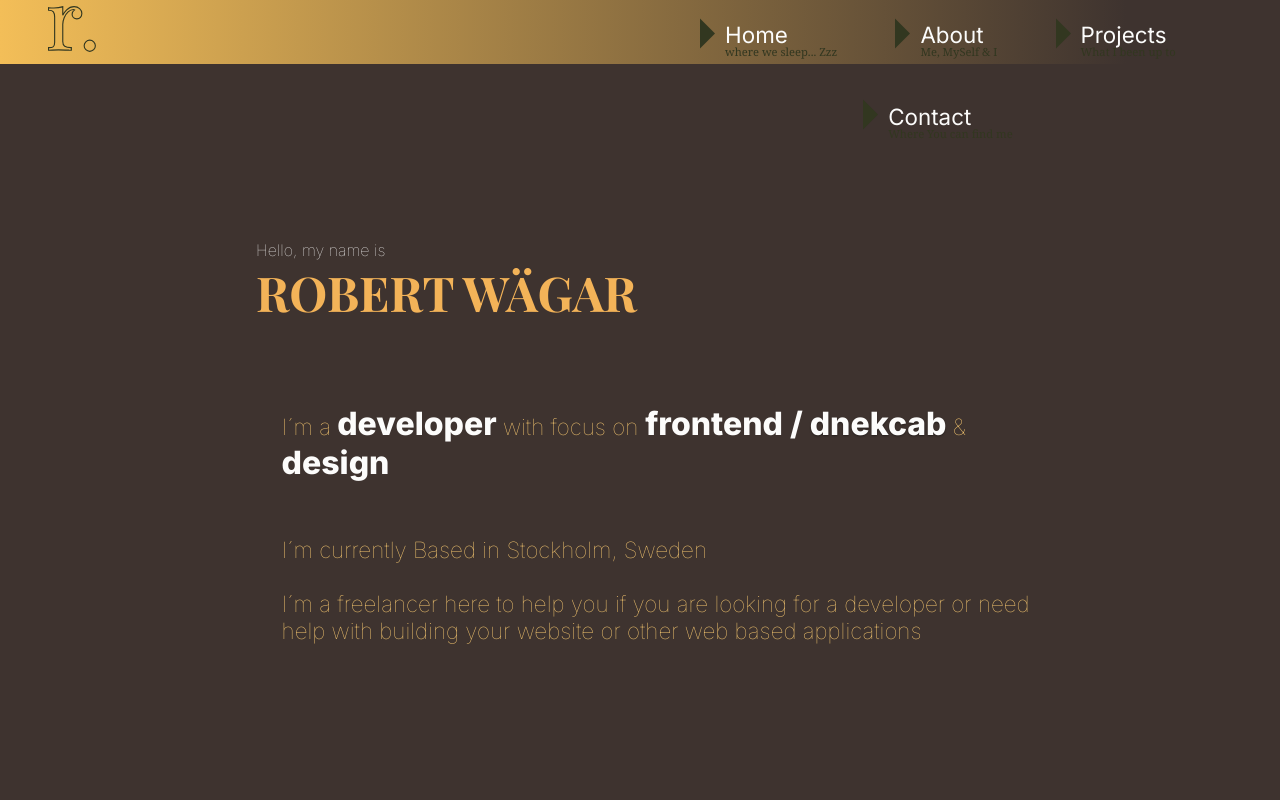
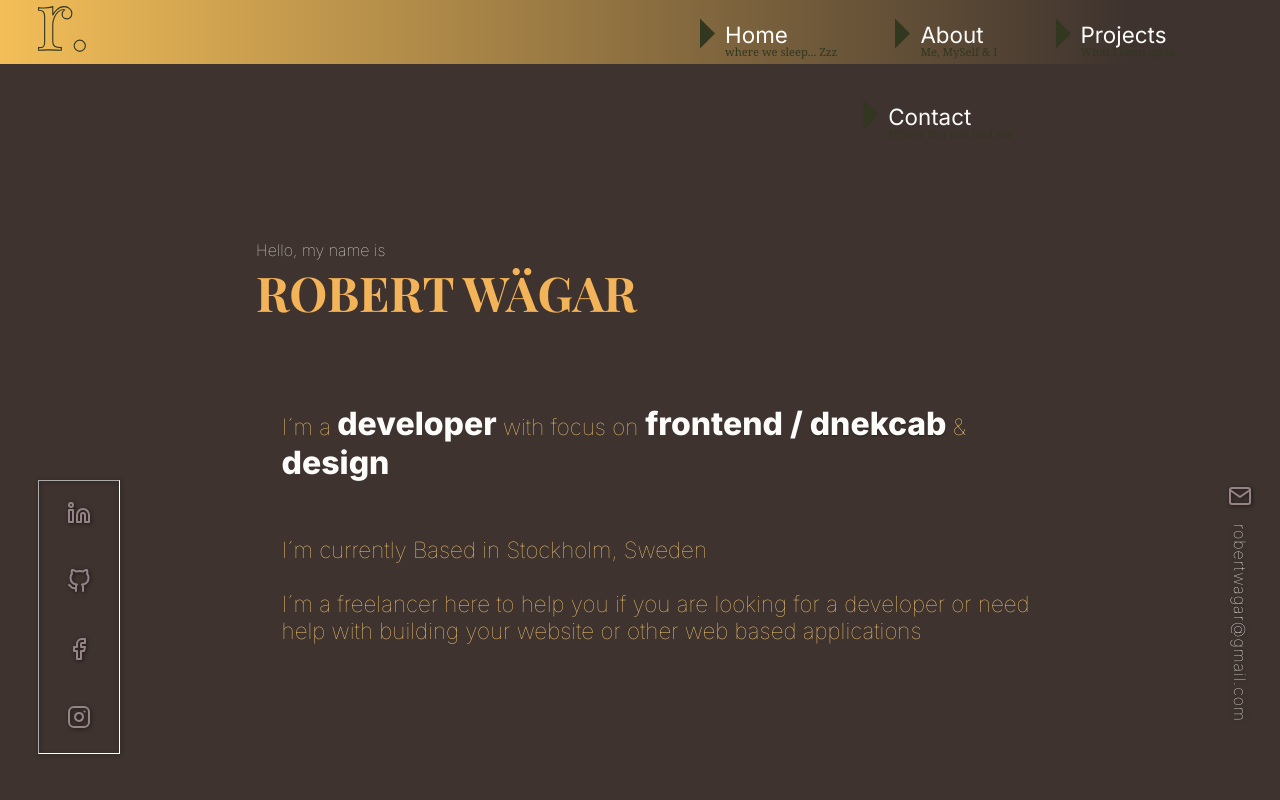
Before and after one commit to robonexx/portfolio_clean_version-main, a React (Create React App) app: page / in a window 1280 px wide. Shown: the top 800 px of the page. Built offline with nearby package versions, Linux system fonts and the light colour scheme; the HTML template or start-up script is replaced by a standard one.

Commit message:
sidebar and mail components, hover styling, next up about page and footer

```diff
--- a/src/App.js
+++ b/src/App.js
@@ -1,6 +1,8 @@
 import React from 'react'
 import './main.scss'
 import Nav from './components/Nav/Nav'
+import SideBar from './components/sidebar/sidebar'
+import Mail from './components/email/Mail'
 import Home from './pages/Home/Home'
 import About from './pages/About/About'
 import Projects from './pages/Projects/Projects'
@@ -14,6 +16,8 @@ function App() {
   return (
     <Router>
       <Nav />
+      <SideBar />
+      <Mail />
                   <Switch>
                       <Route exact path="/" component={Home}/>
                       <Route path="/about" component={About}/>
--- a/src/components/Nav/nav.scss
+++ b/src/components/Nav/nav.scss
@@ -83,7 +83,7 @@
   }
 }
 .logo {
-    margin: 0 0 0 3rem;
+    margin: 0 0 0 3vw;
     width: 3rem;
     transition: all 0.3s ease;
 
--- /dev/null
+++ b/src/components/email/Mail.js
@@ -0,0 +1,17 @@
+import React from 'react';
+import './mail.scss'
+import { FiMail } from "react-icons/fi";
+
+const Mail = () => {
+    return (
+        <div className="mail">
+            <div className="mail-info">
+                <a href="https://www.linkedin.com/in/robert-w%C3%A4gar-1b4661139/" target="_blank"> <FiMail className="mail-item mail-icon" /></a>
+                <h3 className="mail-text">robertwagar@gmail.com</h3>
+
+            </div>
+        </div>
+     );
+}
+
+export default Mail;
--- /dev/null
+++ b/src/components/email/mail.scss
@@ -0,0 +1,68 @@
+.mail {
+    position: fixed;
+    right: 3vw;
+    top: 60vh;
+    width: 42px;
+    z-index: 50;
+    display: flex;
+
+
+}
+.mail .mail-info {
+    display: flex;
+    flex-direction: column;
+    color: #fff;
+    z-index: 99;
+    height: fit-content;
+    transition: all .3s ease-in-out 0s;
+    filter: drop-shadow(1px 1px 2px rgba(0,0,0,0.6));
+
+    @media (max-width: 768px) {
+      display: none;
+       }
+  }
+
+  .mail-text {
+    writing-mode: vertical-lr;
+    margin: 0.5rem auto;
+    font-weight: 100;
+    font-family: 'Inter', sans-serif;
+    font-size: 1rem;
+    letter-spacing: 1px;
+    cursor: pointer;
+    transition: all .3s ease-in-out;
+
+  }
+
+  .mail .mail-info .mail-item {
+    margin: 0rem 1.5rem;
+  }
+
+  .mail .mail-info .mail-icon {
+    z-index: 19;
+    color: #968388;
+    width: 32px;
+    height: 32px;
+    padding: 0.25rem;
+    transition: all .3s ease-in-out;
+
+    @media (max-width: 768px) {
+      width: 26px;
+      height: 26px;
+       }
+
+  }
+
+
+
+  .mail .mail-info .mail-item:hover {
+    color: #fcfcfb;
+    filter: drop-shadow(0px -1px 1px rgba(0, 0, 0, 0.432));
+    transform: scale(1.1);
+  }
+
+  .mail-text:hover {
+    color: #fcfcfb;
+    filter: drop-shadow(0px -1px 1px rgba(0, 0, 0, 0.432));
+    transform: scale(1.02);
+  }
--- /dev/null
+++ b/src/components/sidebar/sidebar.js
@@ -0,0 +1,21 @@
+import React from 'react';
+import './sidebar.scss'
+import { FiLinkedin, FiGithub,FiFacebook, FiInstagram } from "react-icons/fi";
+
+const SideBar = () => {
+    return (
+        <div className="sidebar">
+            <div className="social">
+                    <a href="https://www.linkedin.com/in/robert-w%C3%A4gar-1b4661139/" target="_blank"> <FiLinkedin className="soc-item soc-icon" /></a>
+
+                    <a href="https://github.com/robonexx" target="_blank"><FiGithub className="soc-item soc-icon"/></a>
+
+                <a href="https://facebook.com/robert.r.wagar" target="_blank"> < FiFacebook className="soc-item soc-icon" /></a>
+
+                <a href="https://www.instagram.com/r.o.b_o.n.e/" target="_blank">< FiInstagram className="soc-item soc-icon"/></a>
+            </div>
+        </div>
+     );
+}
+
+export default SideBar;
--- /dev/null
+++ b/src/components/sidebar/sidebar.scss
@@ -0,0 +1,54 @@
+.sidebar {
+    position: fixed;
+    left: 3vw;
+    top: 60vh;
+    width: 42px;
+    z-index: 50;
+    display: flex;
+
+    @media (max-width: 768px) {
+        display: none;
+         }
+
+
+}
+.sidebar .social {
+    display: flex;
+    flex-direction: column;
+    color: #fff;
+    z-index: 99;
+    height: fit-content;
+    transition: all .3s ease-in-out 0s;
+    border: 1px solid #fff;
+    border-style: inset;
+    filter: drop-shadow(1px 1px 2px rgba(0,0,0,0.6));
+
+
+  }
+
+  .sidebar .social .soc-item {
+    margin: 1rem 1.5rem;
+  }
+
+  .sidebar .social .soc-icon {
+    z-index: 19;
+    color: #968388;
+    width: 32px;
+    height: 32px;
+    padding: 0.25rem;
+    transition: all .3s ease-in-out;
+
+    @media (max-width: 768px) {
+      width: 26px;
+      height: 26px;
+       }
+
+  }
+
+
+
+  .sidebar .social .soc-item:hover {
+    color: #fcfcfb;
+    filter: drop-shadow(0px -1px 1px rgba(0, 0, 0, 0.432));
+    transform: scale(1.1);
+  }
```
Also changed, not shown: src/components/Footer/Footer.js (deleted).
